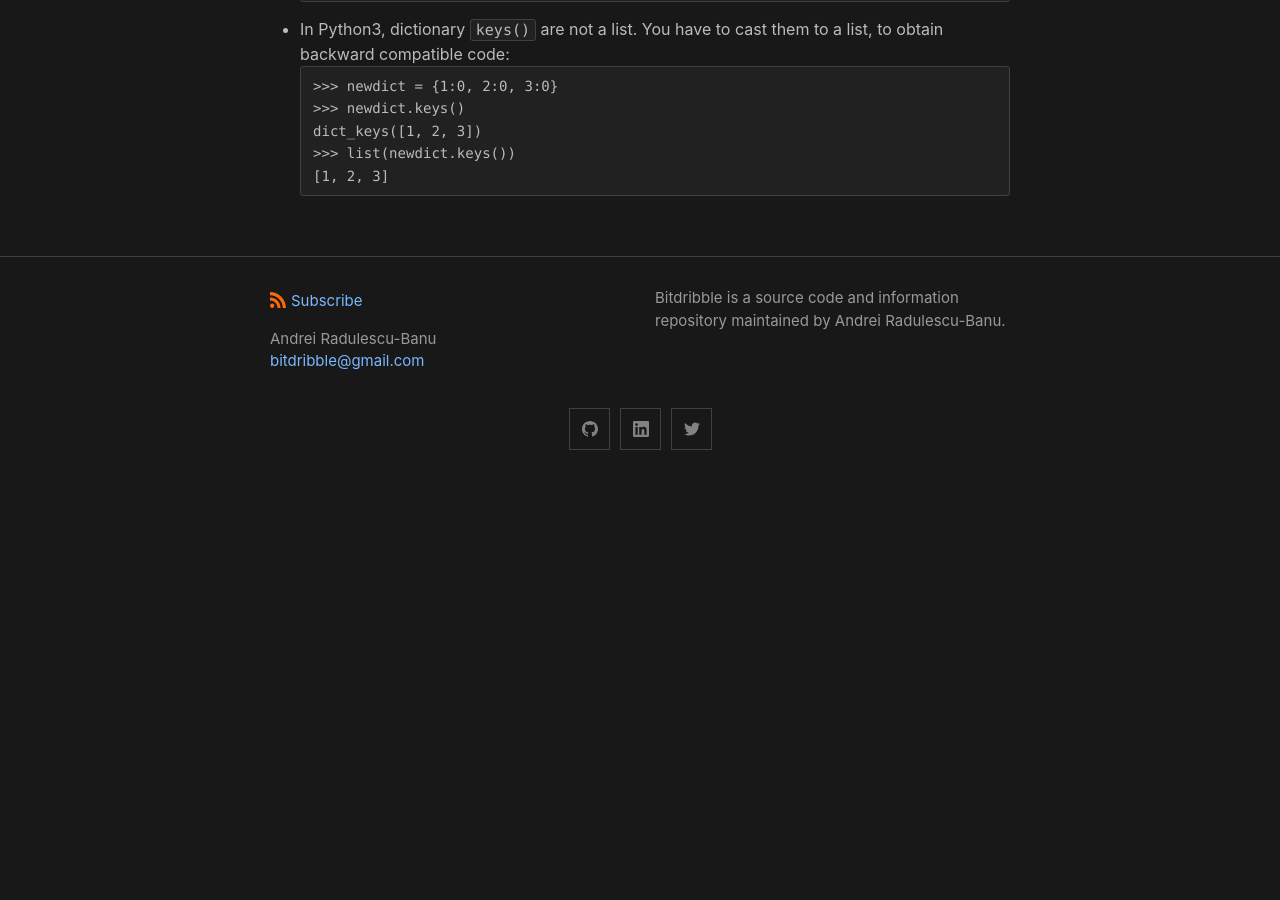
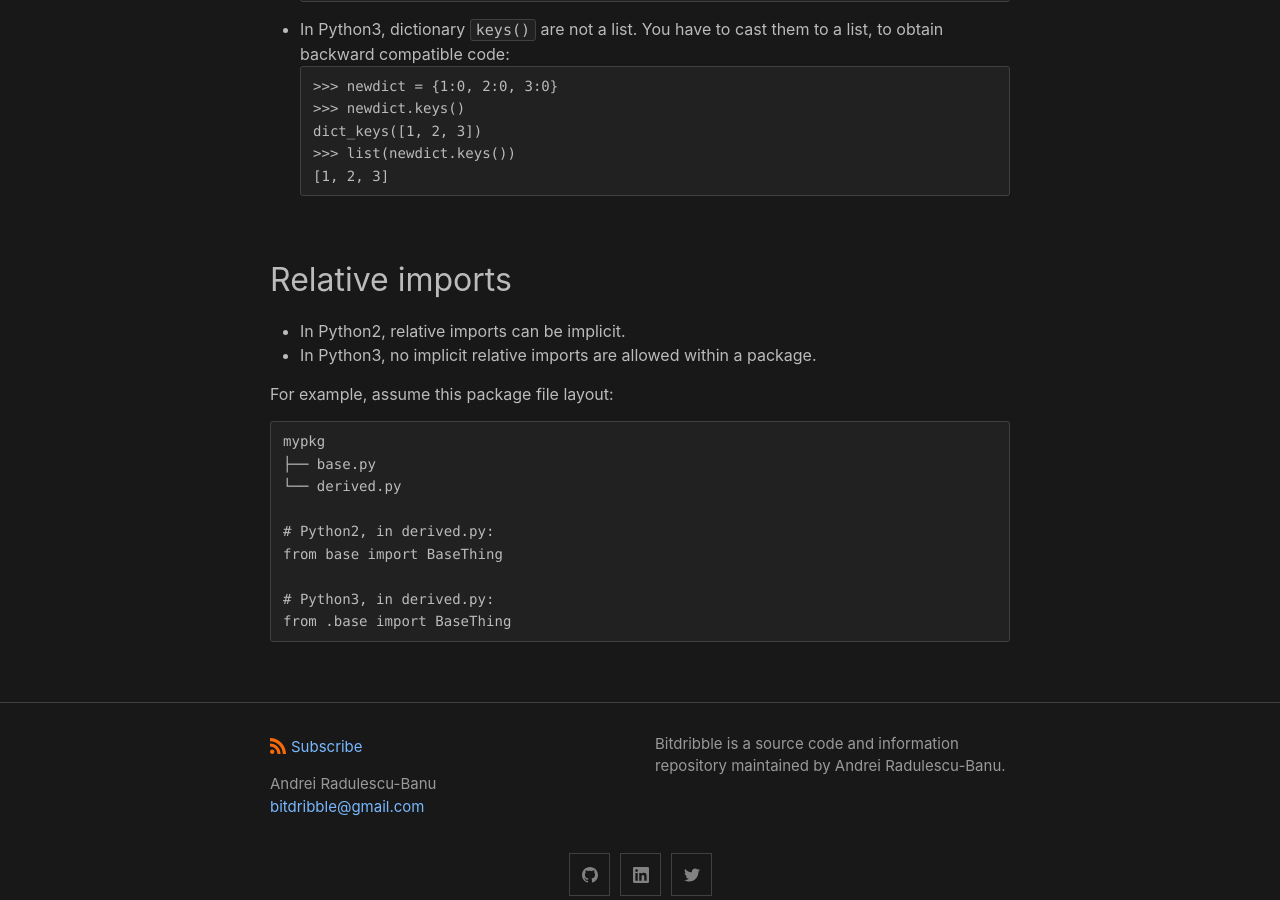
Before and after one commit to analytiq-hub/sigagent.github.io, a Jekyll site: the page built from _posts/2021-04-11-port-python2-to-python3.md, in a window 1280 px wide and 900 px high, scrolled down 2727 px. Built offline with Jekyll 4.4.1, drawn with Linux system fonts in a browser that asks for light colours; before the commit the page ends 3212 px from its top, so only the background shows below that.

Commit message:
*** empty log message ***

````diff
--- a/_posts/2021-04-11-port-python2-to-python3.md
+++ b/_posts/2021-04-11-port-python2-to-python3.md
@@ -86,3 +86,22 @@ dict_keys([1, 2, 3])
 >>> list(newdict.keys())
 [1, 2, 3]
 ```
+
+## Relative imports
+
+* In Python2, relative imports can be implicit.
+* In Python3, no implicit relative imports are allowed within a package.
+
+For example, assume this package file layout:
+
+```
+mypkg
+├── base.py
+└── derived.py
+
+# Python2, in derived.py:
+from base import BaseThing
+
+# Python3, in derived.py:
+from .base import BaseThing
+```
````
